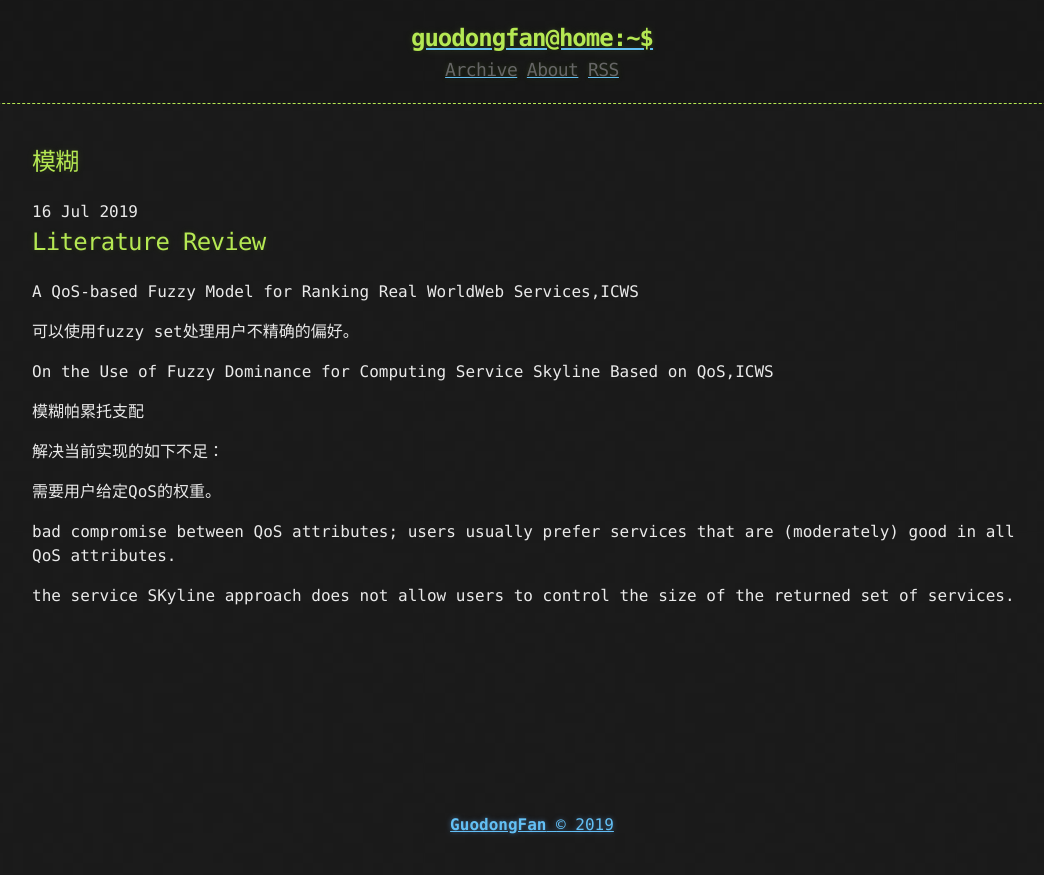
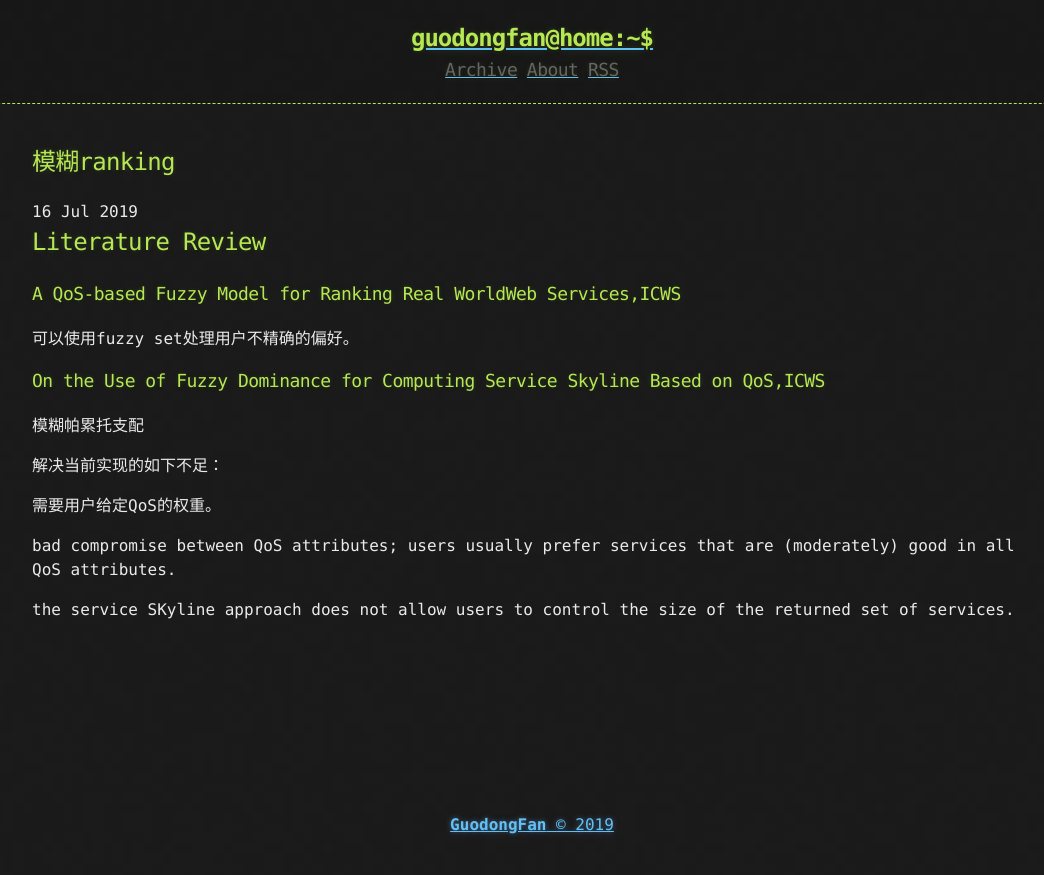
Before and after one commit to GuodongFan/GuodongFan.github.io, a Jekyll site: the page built from _posts/2019-07-16-Fuzzy.md, in a window 1280 px wide. Shown: the top 875 px of the page, without its empty margins (108-1152 px from the left). Built offline with Jekyll 4.4.1, drawn with Linux system fonts in a browser that asks for light colours.

Commit message:
Update 2019-07-16-Fuzzy.md

```diff
--- a/_posts/2019-07-16-Fuzzy.md
+++ b/_posts/2019-07-16-Fuzzy.md
@@ -1,16 +1,16 @@
 ---
-title: 模糊
+title: 模糊ranking
 published: true
 ---
 
 ## Literature Review
 
-A QoS-based Fuzzy Model for Ranking Real WorldWeb Services,ICWS
+### A QoS-based Fuzzy Model for Ranking Real WorldWeb Services,ICWS
 
 可以使用fuzzy set处理用户不精确的偏好。
 
 
-On the Use of Fuzzy Dominance for Computing Service Skyline Based on QoS,ICWS
+### On the Use of Fuzzy Dominance for Computing Service Skyline Based on QoS,ICWS
 
 模糊帕累托支配
 
```
